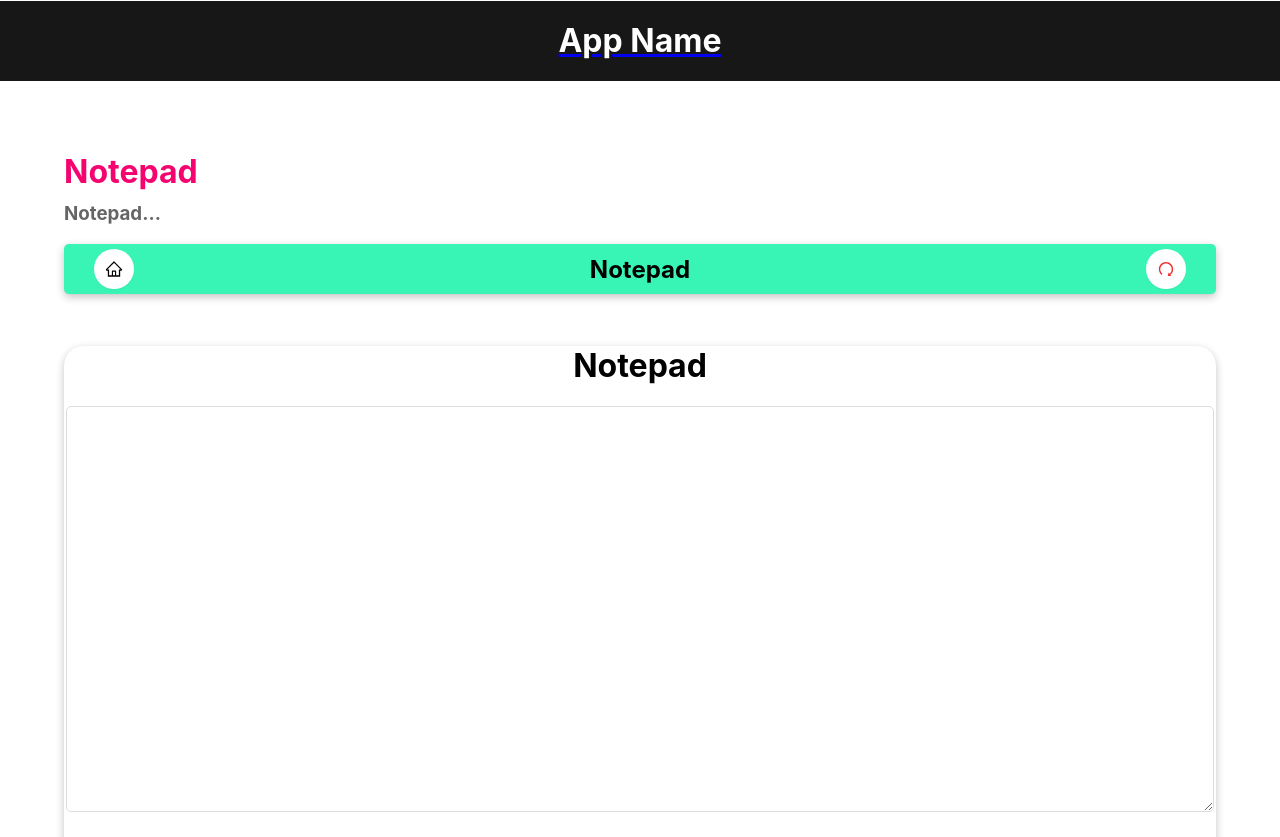
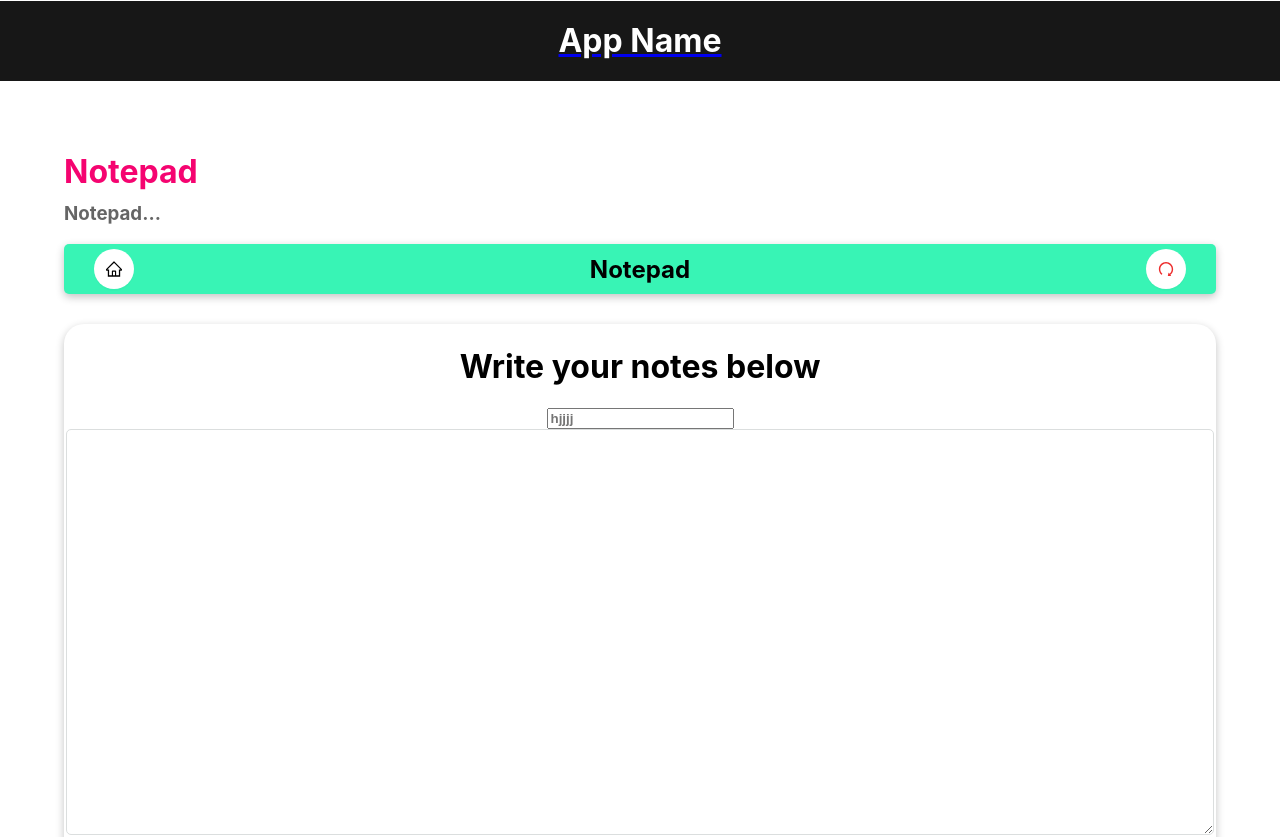
Before and after one commit to akashsdk/all-in-one, a React (Create React App) app: page /Notepad in a window 1280 px wide. Shown: the top 837 px of the page. Built offline with nearby package versions, Linux system fonts and the light colour scheme.

Commit message:
Update Notepad.js

```diff
--- a/src/Component/Notepad.js
+++ b/src/Component/Notepad.js
@@ -6,6 +6,7 @@ import { DownloadOutlined } from "@ant-design/icons";
 
 export default function Notepad() {
   const [text, setText] = useState("");
+  const [text2, setText2] = useState("");
   const [messageApi, contextHolder] = message.useMessage();
   const [isModalOpen, setIsModalOpen] = useState(false);
 
@@ -16,12 +17,15 @@ export default function Notepad() {
     setIsModalOpen(false);
   };
 
-  // Function to handle text change
   const handleTextChange = (event) => {
     setText(event.target.value);
   };
+  const handleTextChange2 = (event) => {
+    const inputValue = event.target.value;
 
-  // Function to handle download button click
+    setText2(inputValue);
+  };
+
   const handleDownload = () => {
     if (text.trim() === "") {
       messageApi.open({
@@ -31,19 +35,16 @@ export default function Notepad() {
       });
       return;
     }
-
-    // Create a blob with the text content
-    const blob = new Blob([text], { type: "text/plain" });
+    const formattedText = 'Header: <span style="font-weight: bold; font-size: 20px;">${text2}</span>] <br/> [Body: <span style="font-size: 16px;">${text}</span>';
+    const blob = new Blob([formattedText], { type: "text/plain" });
     const url = URL.createObjectURL(blob);
 
-    // Create a temporary <a> element to trigger the download
     const a = document.createElement("a");
     a.href = url;
     a.download = "notepad_text.txt";
     document.body.appendChild(a);
     a.click();
 
-    // Clean up by removing the temporary <a> and revoking the URL object
     document.body.removeChild(a);
     URL.revokeObjectURL(url);
 
@@ -53,7 +54,6 @@ export default function Notepad() {
     });
   };
 
-  // Function to handle clean button click
   const handleClean = () => {
     setIsModalOpen(false);
     setText("");
@@ -68,7 +68,14 @@ export default function Notepad() {
       <ComponentCart mainText="Notepad" bodyText="Notepad..." />
       <div className="ComponentBody">
         <div>
-          <h1>Notepad</h1>
+        <div style={{height:'1px'}} />
+          <h1> Write your notes below </h1>
+          <input
+          type="text"
+          style={{ fontWeight: 'bold' }}
+          value={text2}
+          onChange={handleTextChange2}
+          placeholder="hjjjj"/>
           <textarea
           className="notepad-textarea"
             value={text}
```
